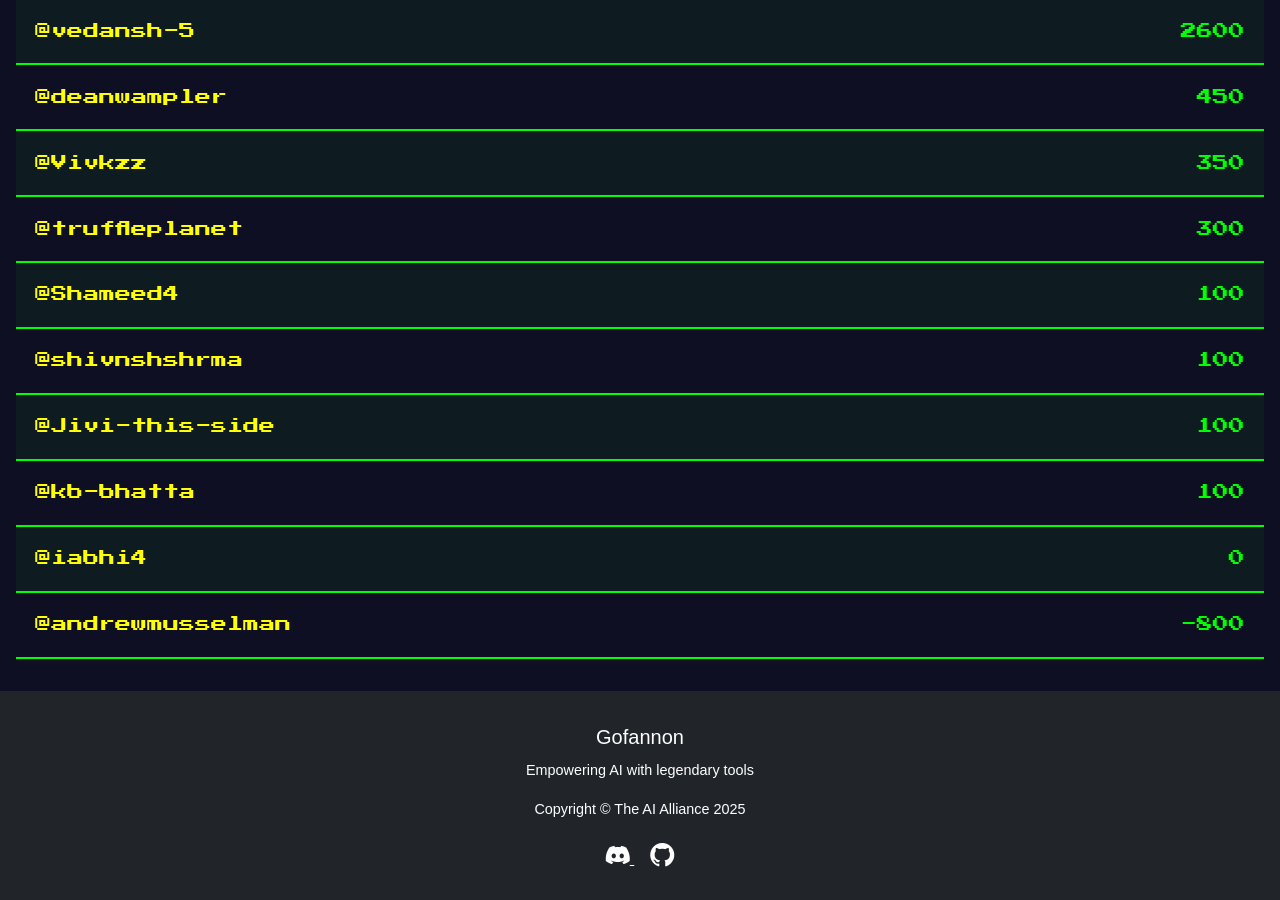
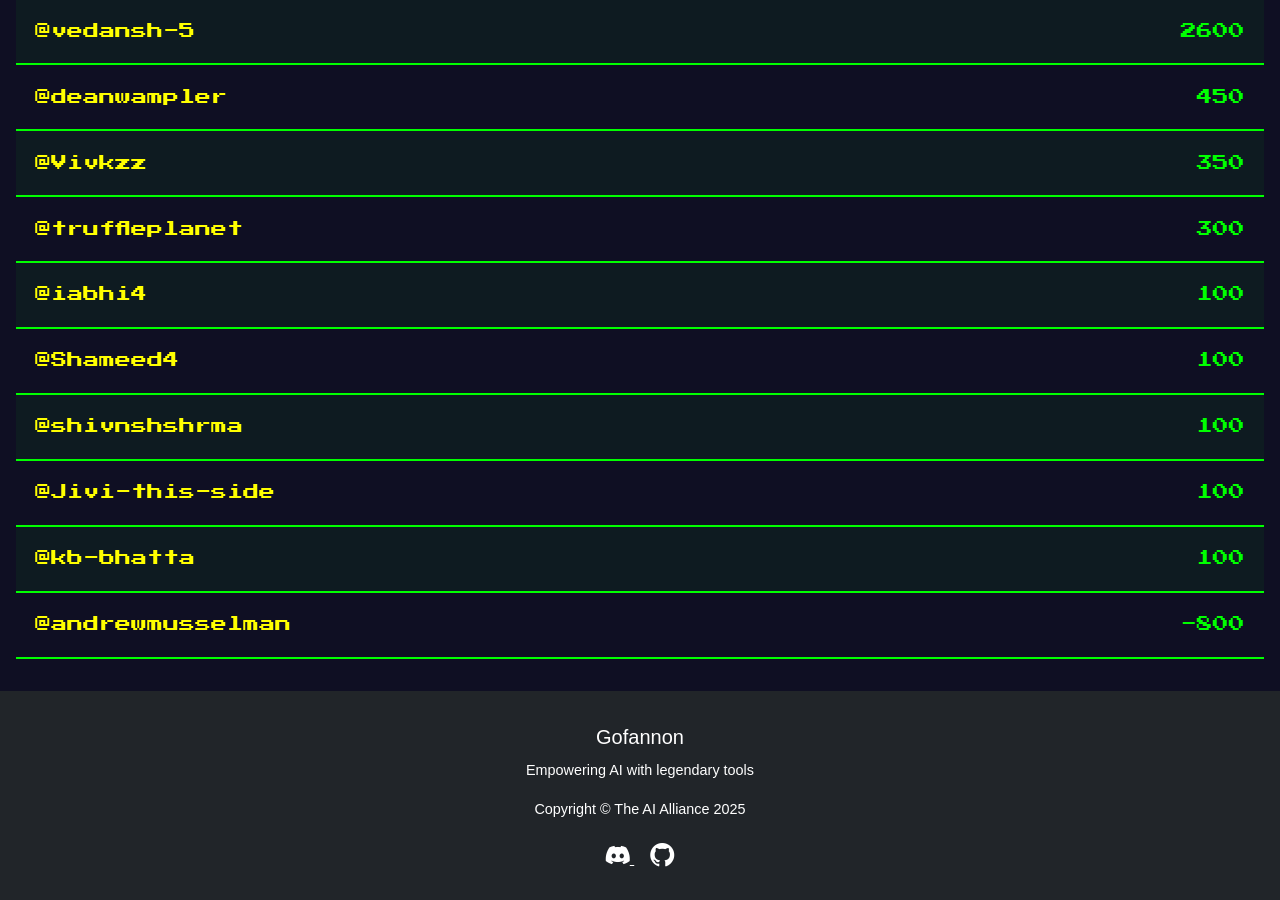
Before and after one commit to vedansh-5/gofannon, a Jekyll site: the page built from website/leaderboard.md, in a window 1280 px wide and 900 px high, scrolled down 1068 px. Built offline with Jekyll 4.4.1, drawn with Linux system fonts in a browser that asks for light colours.

Commit message:
Update leaderboard and documentation

```diff
--- a/website/leaderboard.md
+++ b/website/leaderboard.md
@@ -11,9 +11,9 @@ title: Leaderboard
 | [@deanwampler](https://github.com/deanwampler) | 450 |
 | [@Vivkzz](https://github.com/Vivkzz) | 350 |
 | [@truffleplanet](https://github.com/truffleplanet) | 300 |
+| [@iabhi4](https://github.com/iabhi4) | 100 |
 | [@Shameed4](https://github.com/Shameed4) | 100 |
 | [@shivnshshrma](https://github.com/shivnshshrma) | 100 |
 | [@Jivi-this-side](https://github.com/Jivi-this-side) | 100 |
 | [@kb-bhatta](https://github.com/kb-bhatta) | 100 |
-| [@iabhi4](https://github.com/iabhi4) | 0 |
 | [@andrewmusselman](https://github.com/andrewmusselman) | -800 |
```
